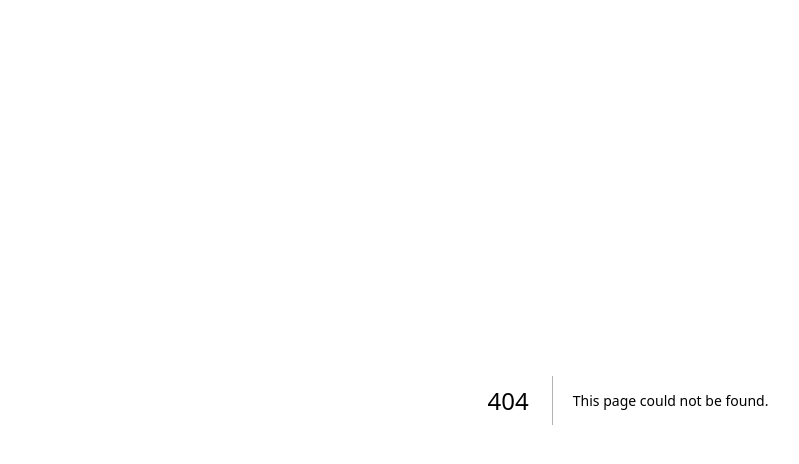
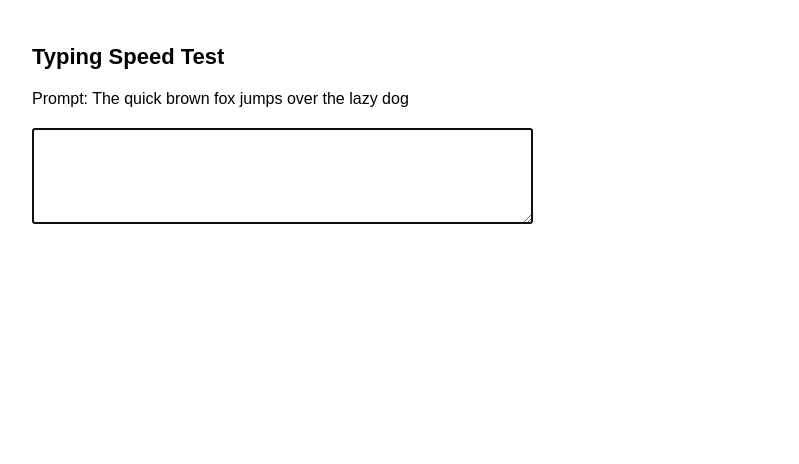
Before and after one commit to BruceGardner/QuickStartCodeAlong, a Next.js app in the folder quick-start-code-along/: page /typespeed in a window 1280 px wide. Before the commit this address had no page. Shown: the top 464 px of the page, without its empty margins (12-811 px from the left). Built offline with nearby package versions, Linux system fonts and the light colour scheme.

Commit message:
typespeed

```diff
--- /dev/null
+++ b/quick-start-code-along/app/typespeed/page.tsx
@@ -0,0 +1,40 @@
+"use client"
+
+import { useRef, useEffect, useState } from "react";
+import { useTypingTest } from "./useTypingTest";
+
+export default function Page() {
+  const textareaRef = useRef<HTMLTextAreaElement | null>(null);
+  const prompt = "The quick brown fox jumps over the lazy dog";
+  const [text, setText] = useState("");
+  const { wpm, completed } = useTypingTest(prompt, text);
+
+  useEffect(() => {
+    textareaRef.current?.focus();
+  }, []);
+
+  return (
+    <main style={{ padding: 24, fontFamily: "sans-serif" }}>
+      <h1>Typing Speed Test</h1>
+
+      <p style={{ marginTop: 20 }}>
+        Prompt: {prompt}
+      </p>
+
+      <textarea
+        ref={textareaRef}
+        value={text}
+        onChange={(e) => setText(e.target.value)}
+        rows={6}
+        cols={60}
+        style={{ marginTop: 20, display: "block" }}
+      />
+
+      {completed && (
+        <p style={{ marginTop: 20 }}>
+          You finished! WPM: {wpm}
+        </p>
+      )}
+    </main>
+  );
+}
--- /dev/null
+++ b/quick-start-code-along/app/typespeed/useTypingTest.js
@@ -0,0 +1,32 @@
+import { useEffect, useState } from "react";
+
+export function useTypingTest(prompt, typedText) {
+  const [startTime, setStartTime] = useState(null);
+  const [wpm, setWpm] = useState(null);
+  const [completed, setCompleted] = useState(false);
+
+  useEffect(() => {
+    if (typedText.length === 1 && startTime === null) {
+      setStartTime(Date.now());
+    }
+
+    if (typedText === prompt && startTime) {
+      const endTime = Date.now();
+      const timeInMinutes = (endTime - startTime) / 1000 / 60;
+
+      const words = prompt.trim().split(" ").length;
+      const calculatedWpm = Math.round(words / timeInMinutes);
+
+      setWpm(calculatedWpm);
+      setCompleted(true);
+    }
+
+    if (typedText.length === 0) {
+      setStartTime(null);
+      setWpm(null);
+      setCompleted(false);
+    }
+  }, [typedText, prompt, startTime]);
+
+  return { wpm, completed };
+}
```
